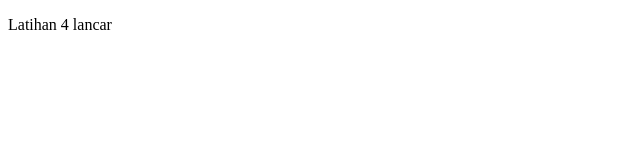
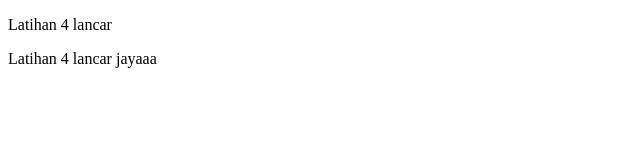
Before and after one commit to khairanirmala/LatihanGit4, a plain HTML site: page index.html in a window 1280 px wide. Shown: the whole page, without its empty margins (0-640 px from the left). Drawn offline with Linux system fonts and the light colour scheme.

Commit message:
tambah paragraf

```diff
--- a/index.html
+++ b/index.html
@@ -7,5 +7,6 @@
 </head>
 <body>
     <p>Latihan 4 lancar</p>
+    <p1>Latihan 4 lancar jayaaa</p1>
 </body>
 </html>
```
